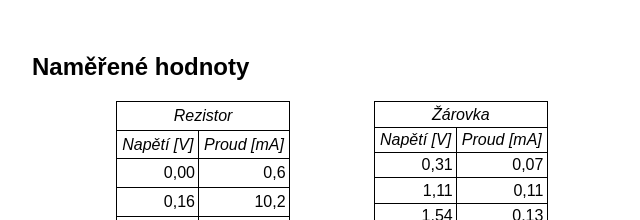
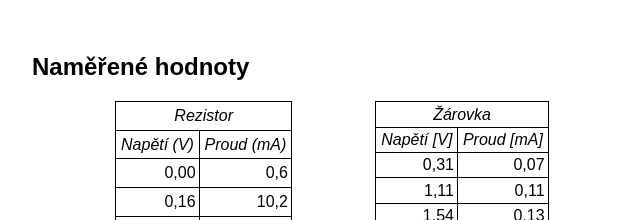
Before and after one commit to jakubslaby09/protokol-2024-fyzika, a plain HTML site: page index.html in a window 1280 px wide. Shown: the part 2040-2260 px from the top of the page, without its empty margins (308-948 px from the left). Drawn offline with Linux system fonts and the light colour scheme.

Commit message:
Změnit závorky v záhlaví tabulek

```diff
--- a/index.html
+++ b/index.html
@@ -202,8 +202,8 @@
                     <th colspan="2">Rezistor</th>
                 </tr>
                 <tr>
-                    <th>Napětí [V]</th>
-                    <th>Proud [mA]</th>
+                    <th>Napětí (V)</th>
+                    <th>Proud (mA)</th>
                 </tr>
                 <tr>
                     <td>0,00</td>
```
